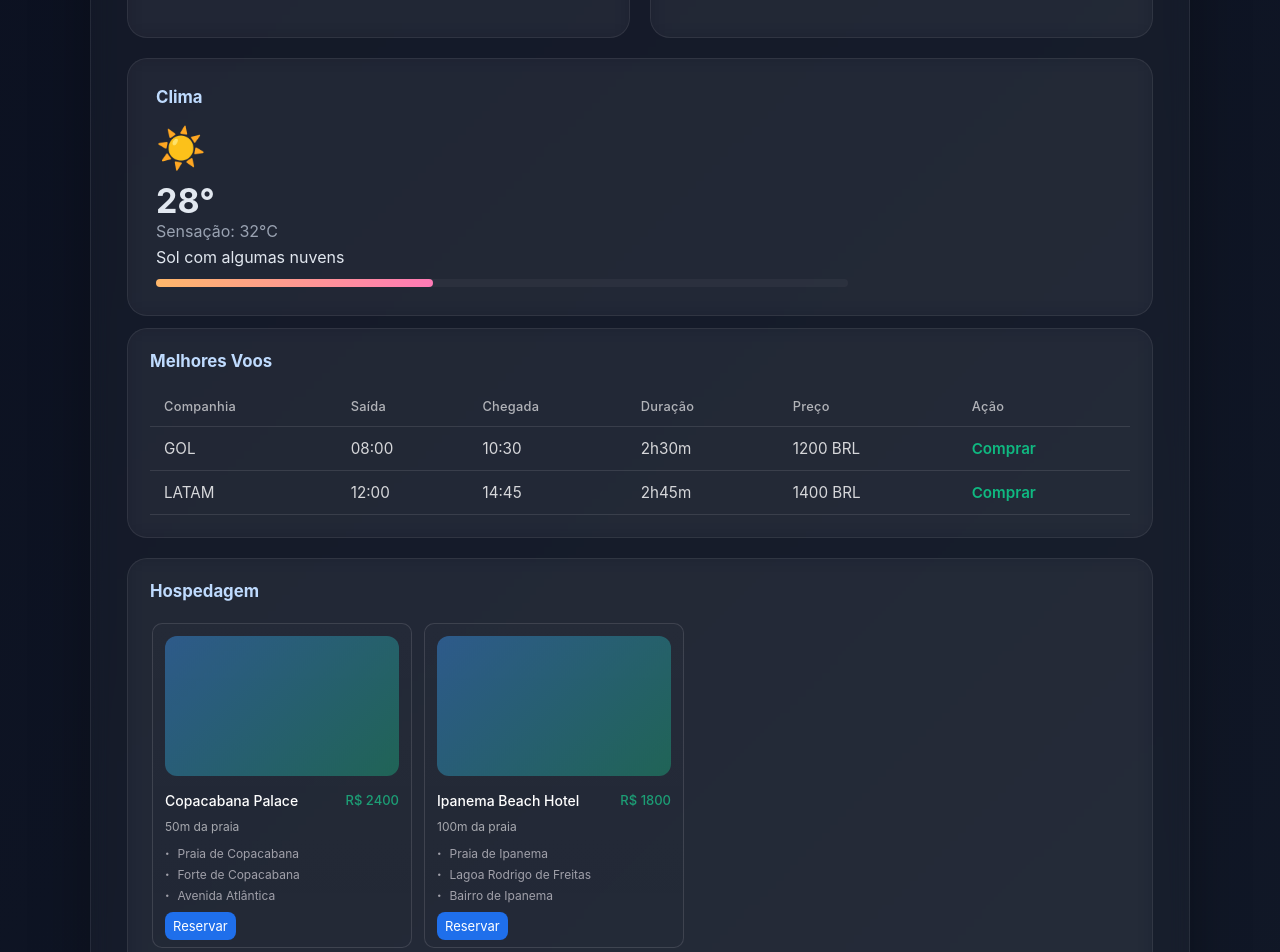
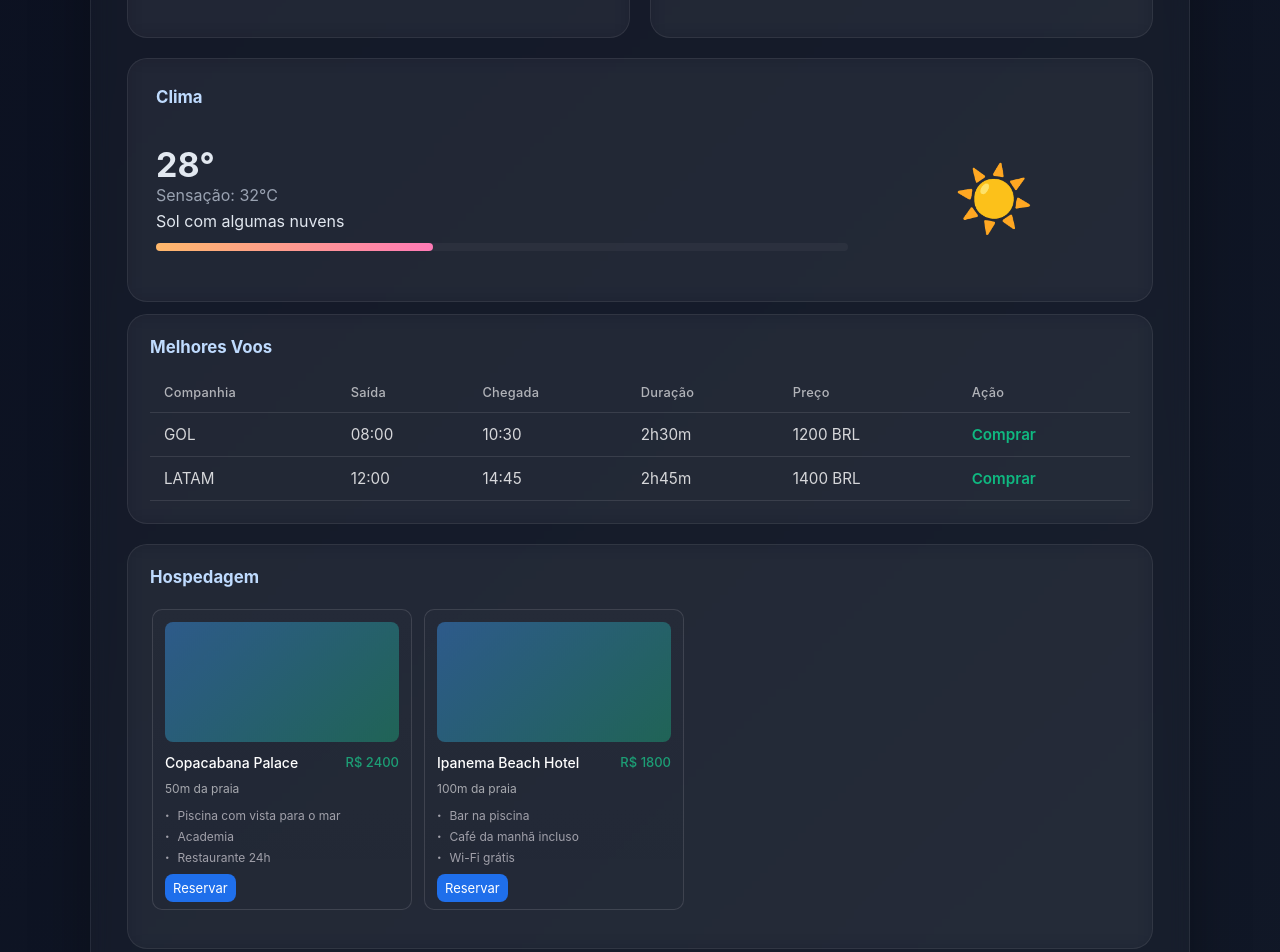
Before and after one commit to danifc123/AgentesDeViagensComIA, a React (Vite) app in the folder frontend/: page / in a window 1280 px wide. Shown: the part 640-1592 px from the top of the page. Built offline with nearby package versions, Linux system fonts and the light colour scheme.

Commit message:
ADICIONANDO ICONE para modificações do tempo

```diff
--- a/frontend/src/App.css
+++ b/frontend/src/App.css
@@ -291,13 +291,11 @@
   min-width: 260px;
 }
 
-.hotel-card::before {
-  content: '';
-  display: block;
-  height: 140px;
-  margin-bottom: 1rem;
-  border-radius: 12px;
+.hotel-image {
+  height: 120px;
   background: linear-gradient(135deg, rgba(55, 138, 221, 0.5), rgba(29, 158, 117, 0.5));
+  border-radius: 8px;
+  margin-bottom: 12px;
 }
 
 .hotel-header {
@@ -714,12 +712,40 @@
 
 .weather-right {
   width: 260px;
+  position: relative;
+  display: flex;
+  justify-content: center;
+  align-items: center;
+  min-height: 150px;
+}
+
+.weather-icon-container-right {
+  position: absolute;
+  display: flex;
+  justify-content: center;
+  align-items: center;
+  opacity: 1;
+  transition: opacity 0.3s ease;
+}
+
+.weather-big-icon {
+  font-size: 64px;
+}
+
+.weather-tips-content {
+  position: absolute;
   opacity: 0;
   visibility: hidden;
   transition: opacity 0.3s ease, visibility 0.3s ease;
+  width: 100%;
 }
 
-.weather-card:hover .weather-right {
+.weather-card:hover .weather-icon-container-right {
+  opacity: 0;
+  visibility: hidden;
+}
+
+.weather-card:hover .weather-tips-content {
   opacity: 1;
   visibility: visible;
 }
--- a/frontend/src/components/ui/HotelCarousel.tsx
+++ b/frontend/src/components/ui/HotelCarousel.tsx
@@ -3,6 +3,14 @@ import type { HotelOption } from '../../types'
 
 export default function HotelCarousel({ hotels }: { hotels: HotelOption[] }) {
   const [selected, setSelected] = useState<number | null>(null)
+
+  const handleSlideClick = (idx: number, e: React.MouseEvent) => {
+    // If click is on a link, don't select the slide
+    if ((e.target as HTMLElement).closest('a')) {
+      return;
+    }
+    setSelected(idx);
+  }
 
   // fallback: native horizontal scrollable list with selection (stable version)
   return (
@@ -12,7 +20,7 @@ export default function HotelCarousel({ hotels }: { hotels: HotelOption[] }) {
           className={`hotel-slide ${selected === idx ? 'selected' : ''}`}
           key={idx}
           role="listitem"
-          onClick={() => setSelected(idx)}
+          onClick={(e) => handleSlideClick(idx, e)}
         >
           <div className={`hotel-card ${selected === idx ? 'selected' : ''}`}>
             <div className="hotel-image" />
--- a/frontend/src/components/ui/WeatherCard.tsx
+++ b/frontend/src/components/ui/WeatherCard.tsx
@@ -13,7 +13,7 @@ export default function WeatherCard({ climate }: { climate?: ClimateInfo }) {
     } else if (lowerCond.includes('sol') || lowerCond.includes('sun')) {
       return { icon: '☀️', color: '#ff9f43' } // Orange
     } else {
-      return { icon: '☁️', color: '#94a3b8' } // Gray
+      return { icon: '☁️', color: '#94a1aa' } // Gray
     }
   }
 
@@ -22,11 +22,6 @@ export default function WeatherCard({ climate }: { climate?: ClimateInfo }) {
   return (
     <div className="weather-card">
       <div className="weather-left">
-        <div className="weather-icon-container">
-          <span className="weather-icon" style={{ color: weather.color }}>
-            {weather.icon}
-          </span>
-        </div>
         <div className="weather-temp">{temp}°</div>
         <div className="weather-feels">Sensação: {feels}°C</div>
         <div className="weather-cond">{cond}</div>
@@ -36,6 +31,12 @@ export default function WeatherCard({ climate }: { climate?: ClimateInfo }) {
       </div>
 
       <div className="weather-right">
+        {/* Show weather icon when not hovering */}
+        <div className="weather-icon-container-right">
+          <span className="weather-big-icon" style={{ color: weather.color }}>{weather.icon}</span>
+        </div>
+        {/* Show tips when hovering */}
+        <div className="weather-tips-content">
           {climate?.recommendations?.map((r, i) => (
             <div className="weather-tip" key={i}>
               <div className="tip-icon">▣</div>
@@ -46,5 +47,6 @@ export default function WeatherCard({ climate }: { climate?: ClimateInfo }) {
           ))}
         </div>
       </div>
+    </div>
   )
 }
--- a/frontend/src/mockData.ts
+++ b/frontend/src/mockData.ts
@@ -52,9 +52,9 @@ export const mockRoteiro: RoteiroData = {
       total_price: 2400,
       distance: '50m da praia',
       attractions: [
-        'Praia de Copacabana',
-        'Forte de Copacabana',
-        'Avenida Atlântica',
+        'Piscina com vista para o mar',
+        'Academia',
+        'Restaurante 24h',
       ],
       currency: 'BRL',
       booking_url: 'https://www.copacabanapalace.com.br',
@@ -65,9 +65,9 @@ export const mockRoteiro: RoteiroData = {
       total_price: 1800,
       distance: '100m da praia',
       attractions: [
-        'Praia de Ipanema',
-        'Lagoa Rodrigo de Freitas',
-        'Bairro de Ipanema',
+        'Bar na piscina',
+        'Café da manhã incluso',
+        'Wi-Fi grátis',
       ],
       currency: 'BRL',
       booking_url: 'https://www.ipanemabeachhotel.com.br',
```
Lines whose indentation alone changed are shown as unchanged.
